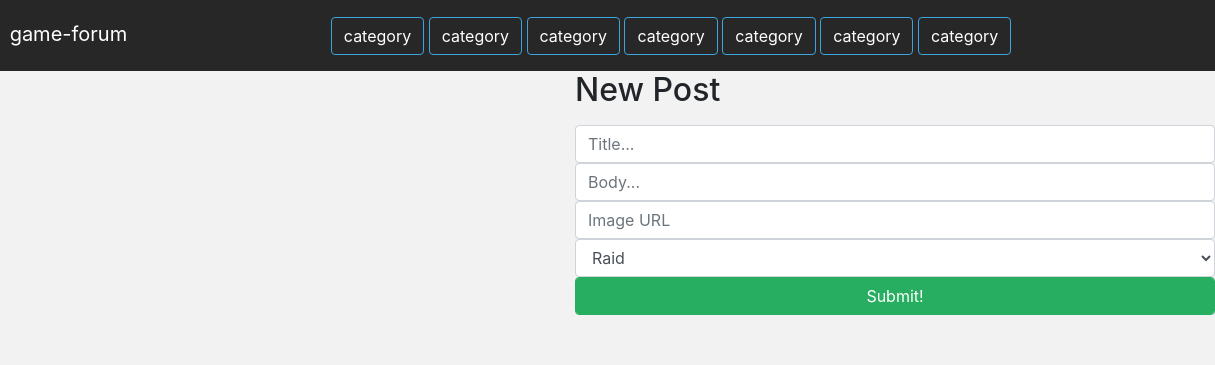
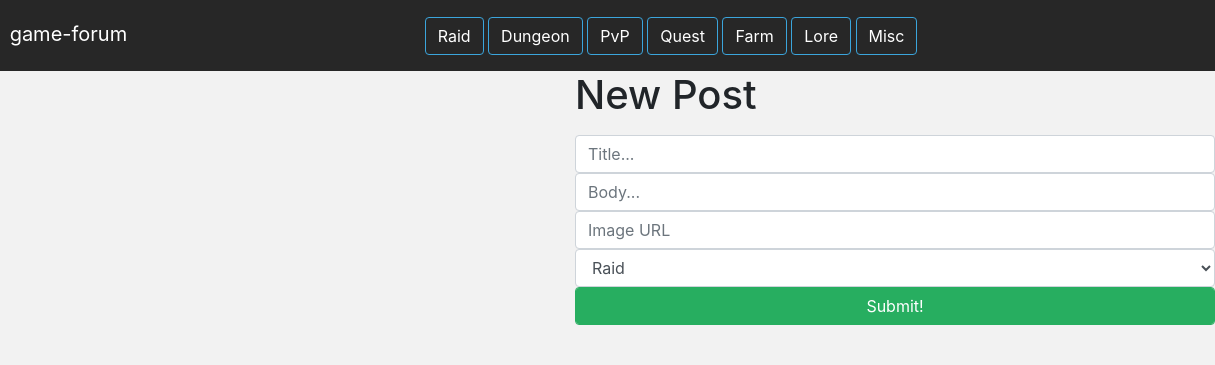
Before and after one commit to SamuelJTaylor22/game-forum, a website with bundled scripts: page game-forum/index.html in a window 1280 px wide. Shown: the top 365 px of the page, 65-1280 px from the left. Built offline with nearby package versions, Linux system fonts and the light colour scheme; a script that the page names is missing.

Commit message:
index fixes

```diff
--- a/game-forum/index.html
+++ b/game-forum/index.html
@@ -24,13 +24,13 @@
 
 
         <div>
-          <button onclick="app.postsController.filterCategorys('raid')" class="btn btn-primary bg-dark">category</button>
-          <button onclick="app.postsController.filterCategorys('dngn')" class="btn btn-primary bg-dark">category</button>
-          <button onclick="app.postsController.filterCategorys('pvp')" class="btn btn-primary bg-dark">category</button>
-          <button onclick="app.postsController.filterCategorys('quest')" class="btn btn-primary bg-dark">category</button>
-          <button onclick="app.postsController.filterCategorys('farm')" class="btn btn-primary bg-dark">category</button>
-          <button onclick="app.postsController.filterCategorys('lore')" class="btn btn-primary bg-dark">category</button>
-          <button onclick="app.postsController.filterCategorys('misc')" class="btn btn-primary bg-dark">category</button>
+          <button onclick="app.postsController.filterCategorys('raid')" class="btn btn-primary bg-dark">Raid</button>
+          <button onclick="app.postsController.filterCategorys('dngn')" class="btn btn-primary bg-dark">Dungeon</button>
+          <button onclick="app.postsController.filterCategorys('pvp')" class="btn btn-primary bg-dark">PvP</button>
+          <button onclick="app.postsController.filterCategorys('quest')" class="btn btn-primary bg-dark">Quest</button>
+          <button onclick="app.postsController.filterCategorys('farm')" class="btn btn-primary bg-dark">Farm</button>
+          <button onclick="app.postsController.filterCategorys('lore')" class="btn btn-primary bg-dark">Lore</button>
+          <button onclick="app.postsController.filterCategorys('misc')" class="btn btn-primary bg-dark">Misc</button>
         </div>
 
 
@@ -48,16 +48,6 @@
           <ul class="col-12 list-group text-wrap scrollbox" id="postList">
 
           </ul>
-<<<<<<< HEAD
-=======
-        </div>
-
-        <div class="row">
-          <div class="col-12 text-center py-1">
-            <button class="btn btn-success" onclick="app.postsController.sort()">Toggle Sort</button>
-            <!-- Needs function for Sort Toggle -->
-          </div>
->>>>>>> 22e247fdf2c2eec7e3bd869de285d0c9831169f1
         </div>
 
         <div class="row">
@@ -68,29 +58,6 @@
         </div>
       </div>
       <div class="col-6">
-        <form class="row" onsubmit="app.postsController.addPost(event)">
-          <label for="newPost">
-            <h2>New Post</h2>
-          </label>
-          <input type="text" name="title" id="title" class="form-control" placeholder="Title..."
-            aria-describedby="helpId">
-          <input type="text" name="body" id="body" class="form-control" placeholder="Body..." aria-describedby="helpId">
-          <input type="text" name="imgUrl" id="imgUrl" class="form-control" placeholder="Image URL"
-            aria-describedby="helpId">
-          <select class="form-control" name="category" id="category">
-            <option value="raid">Raid</option>
-            <option value="dngn">Dungeon</option>
-            <option value="pvp">PvP</option>
-            <option value="quest">Quest</option>
-            <option value="farm">Farm/Collect</option>
-            <option value="lore">Lore</option>
-            <option value="misc">Misc</option>
-          </select>
-          <button type="submit" class="btn btn-success form-control">Submit!</button>
-        </form>
-        <div class="scrollbox-small" id="activePost"></div>
-      </div>
-      <div class="col-6 scrollbox">
         <form class="row" onsubmit="app.postsController.addPost(event)">
           <label for="newPost">
             <h1>New Post</h1>
@@ -111,7 +78,7 @@
           </select>
           <button type="submit" class="btn btn-success form-control">Submit!</button>
         </form>
-        <div id="activePost"></div>
+        <div class="scrollbox-small" id="activePost"></div>
       </div>
     </div>
     </div>
```
